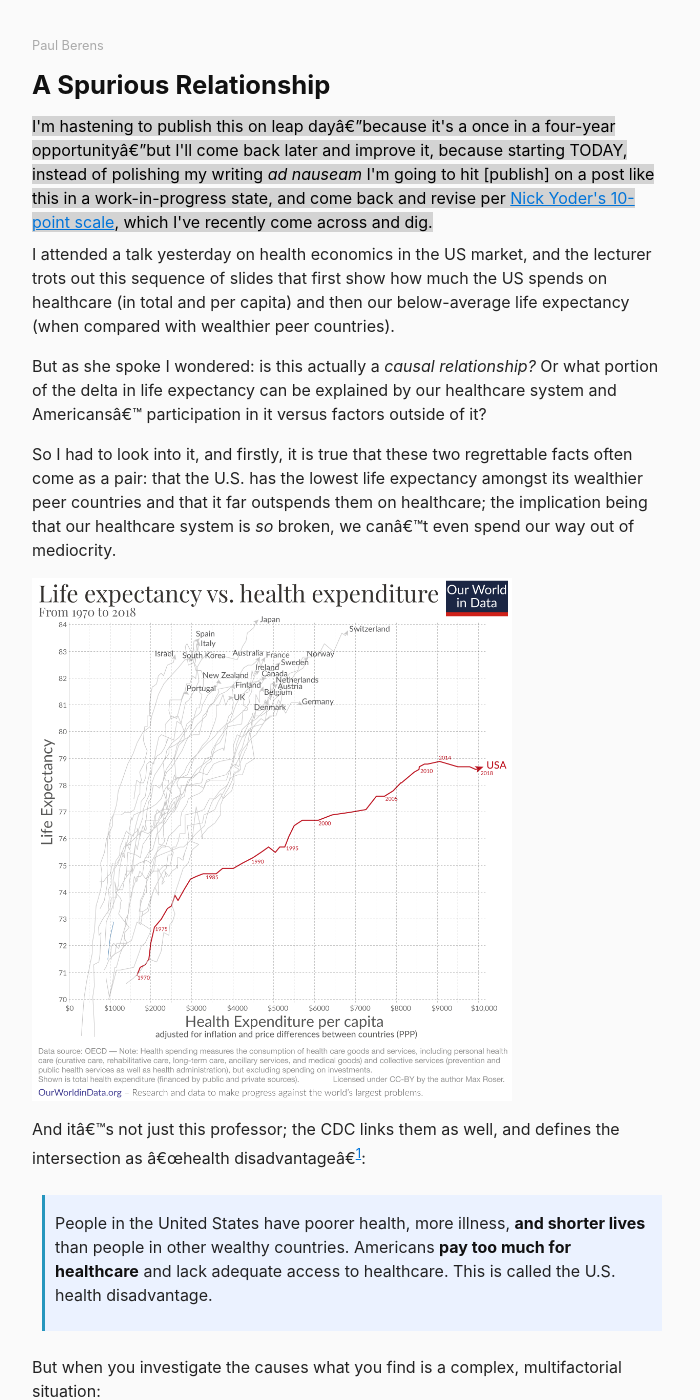
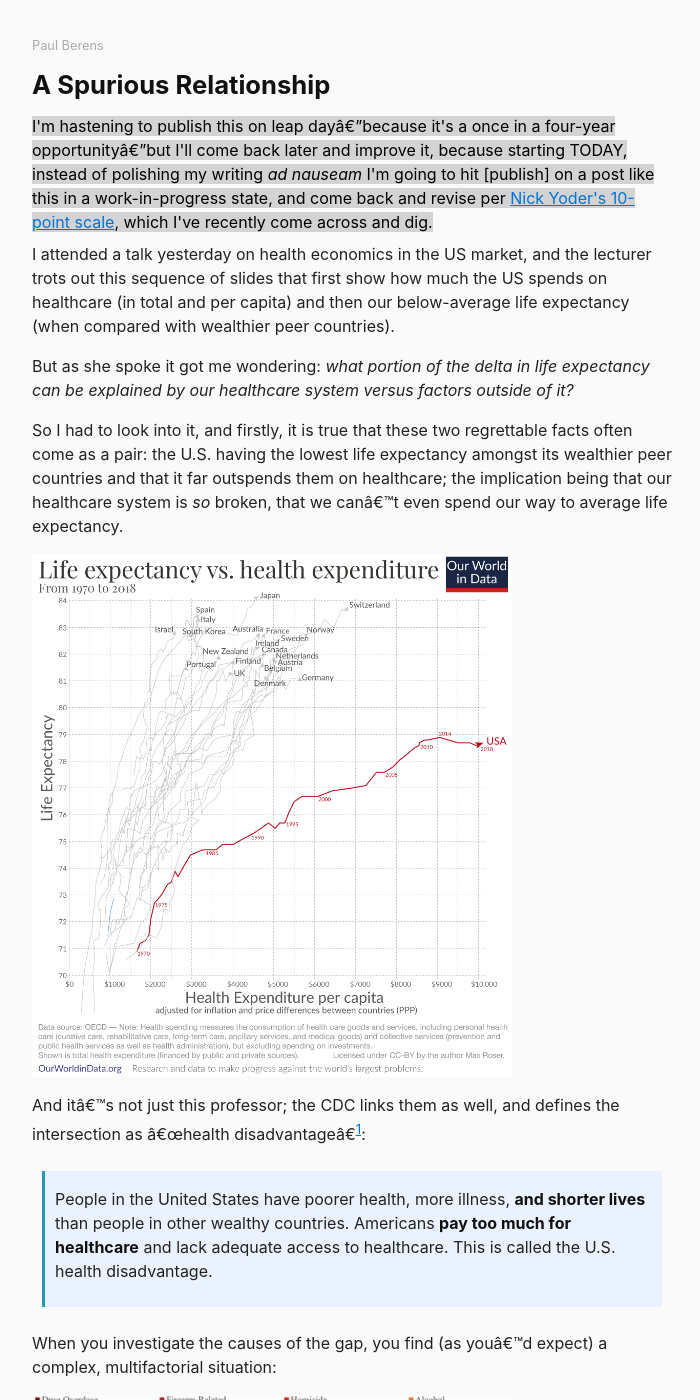
Before and after one commit to berensp/berensp.github.io, a Jekyll site: the page built from _posts/2024-02-29-spurious.md, in a window 1280 px wide and 1400 px high. Shown: the whole window, without its empty margins (288-988 px from the left). Built offline with Jekyll 4.4.1, drawn with Linux system fonts in a browser that asks for light colours; a script that is not in the unit is left out; some of the changed text lies outside the part shown.

Commit message:
Update 2024-02-29-spurious.md

```diff
--- a/_posts/2024-02-29-spurious.md
+++ b/_posts/2024-02-29-spurious.md
@@ -8,9 +8,9 @@ author:	Paul Berens
 
 I attended a talk yesterday on health economics in the US market, and the lecturer trots out this sequence of slides that first show how much the US spends on healthcare (in total and per capita) and then our below-average life expectancy (when compared with wealthier peer countries).
 
-But as she spoke I wondered: is this actually a *causal relationship?* Or what portion of the delta in life expectancy can be explained by our healthcare system and Americans' participation in it versus factors outside of it?
+But as she spoke it got me wondering: *what portion of the delta in life expectancy can be explained by our healthcare system versus factors outside of it?*
 
-So I had to look into it, and firstly, it is true that these two regrettable facts often come as a pair: that the U.S. has the lowest life expectancy amongst its wealthier peer countries and that it far outspends them on healthcare; the implication being that our healthcare system is *so* broken, we can't even spend our way out of mediocrity.
+So I had to look into it, and firstly, it is true that these two regrettable facts often come as a pair: the U.S. having the lowest life expectancy amongst its wealthier peer countries and that it far outspends them on healthcare; the implication being that our healthcare system is *so* broken, that we can't even spend our way to average life expectancy.
 
 ![Life expectancy vs. health expenditure (1970-2018)](/assets/images/life-expectancy-vs-health-expenditure-1970-to-2018_1874.png)
 
@@ -20,7 +20,7 @@ And it's not just this professor; the CDC links them as well, and defines the in
 
 > People in the United States have poorer health, more illness, **and shorter lives** than people in other wealthy countries. Americans **pay too much for healthcare** and lack adequate access to healthcare. This is called the U.S. health disadvantage.
 
-But when you investigate the causes what you find is a complex, multifactorial situation:
+When you investigate the causes of the gap, you find (as you'd expect) a complex, multifactorial situation:
 
 ![16 causes](/assets/images/16contributors.jpeg)
 <span class="muted small">Contribution of 16 causes of death (years) to the U.S. shortfall in life expectancy at birth, men (A) and women (B), 2016.</span>
@@ -30,7 +30,7 @@ You can see certain social determinants of health[^2] occupying their own spots
 [^2]: Rabah Kamal, Cynthia Cox, and Erik Blumenkranz. ["What do we know about social determinants of health in the U.S. and comparable countries?"](https://www.healthsystemtracker.org/chart-collection/know-social-determinants-health-u-s-comparable-countries/) *KFF*, November 21, 2017.
 [^3]: "Injuries (drug overdose, firearm-related deaths, motor vehicle accidents, homicide), circulatory diseases, and mental disorders/nervous system diseases (including Alzheimer's disease) account for 86% and 67% of American men's and women's life expectancy shortfall, respectively." Jessica Y Ho, [Causes of America's Lagging Life Expectancy: An International Comparative Perspective](https://doi.org/10.1093/geronb/gbab129), *The Journals of Gerontology: Series B*, Volume 77, Issue Supplement_2, May 2022, Pages S117–S126.
 
-But then these and other social determinants of health also feed back into the circulatory, respiratory, and diabetes slices. For example:
+These and other social determinants of health also feed back into the circulatory, respiratory, and diabetes slices. For example:
 - **Obesity** – leading to cardiovascular disease via diabetes[^4]
 - **Sedentary lifestyle** – also increasing likelihood of heart disease
 - **Income inequality** (Gini coefficient) – could affect access to care, but this is also linked to education which influences lifestyle choices
@@ -46,7 +46,7 @@ It's certainly not zero: one particular 2009 study indicated that somewhere betw
 
 You'd think that number would be higher, and here you might say, well, if the US healthcare system weren't fee-for-service and actually incented preventive care, then maybe there would be a larger gap between the insured and the uninsured, but interestingly, two recent studies demonstrate that while general health checks yielded good fruit (in increased chronic disease recognition and treatment and patient-reported outcomes, for example), they had "little or no effect on total mortality"[^6][^7].
 
-[^6]: Krogsbøll LT, Jørgensen KJ, Gøtzsche PC. ["General health checks in adults for reducing morbidity and mortality from disease."]() *The Cochrane Database of Systematic Reviews.* 2019 Jan;1:CD009009.
+[^6]: Krogsbøll LT, Jørgensen KJ, Gøtzsche PC. ["General health checks in adults for reducing morbidity and mortality from disease."](https://www.cochranelibrary.com/cdsr/doi/10.1002/14651858.CD009009.pub3/full) *The Cochrane Database of Systematic Reviews.* 2019 Jan;1:CD009009.
 
 [^7]: Liss DT, Uchida T, Wilkes CL, Radakrishnan A, Linder JA. ["General Health Checks in Adult Primary Care: A Review."](https://jamanetwork.com/journals/jama/article-abstract/2780614) *JAMA.* 2021;325(22):2294–2306. doi:10.1001/jama.2021.6524
 
```
